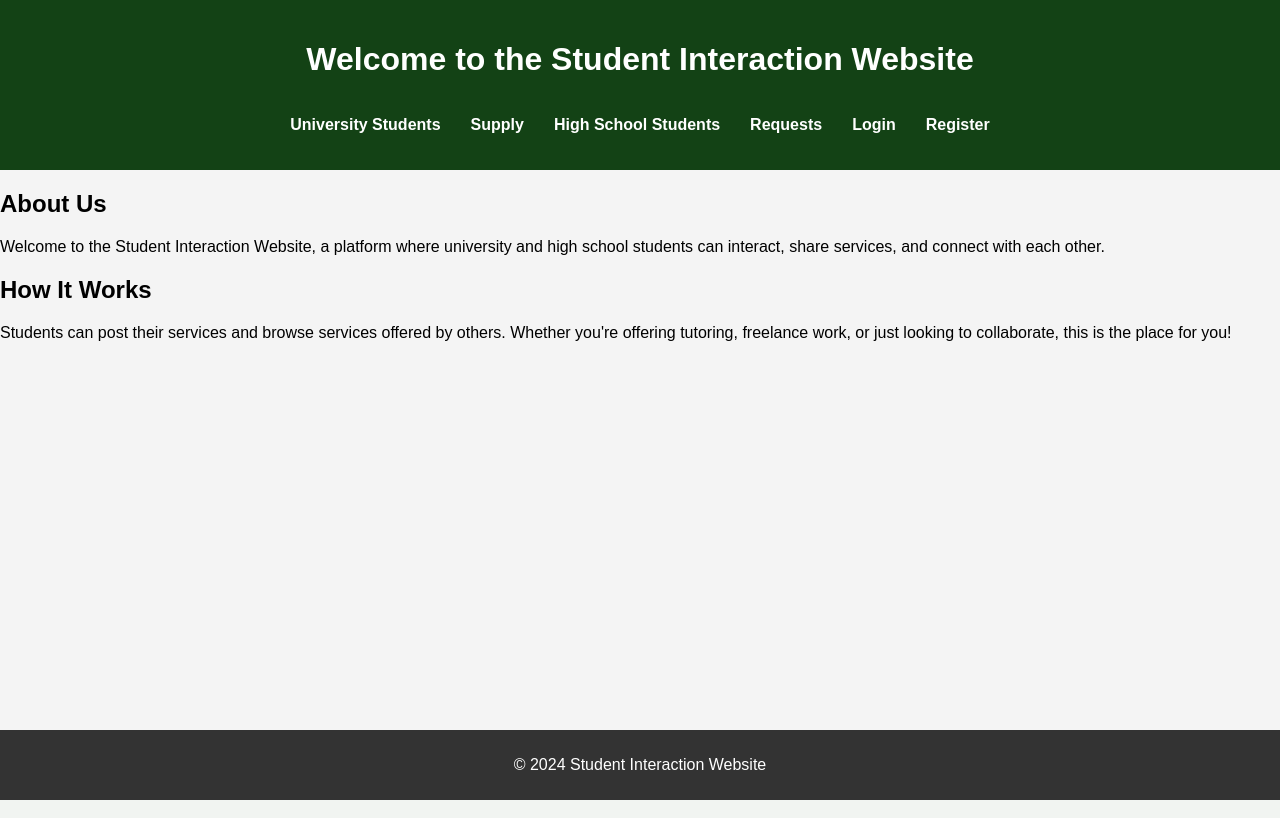
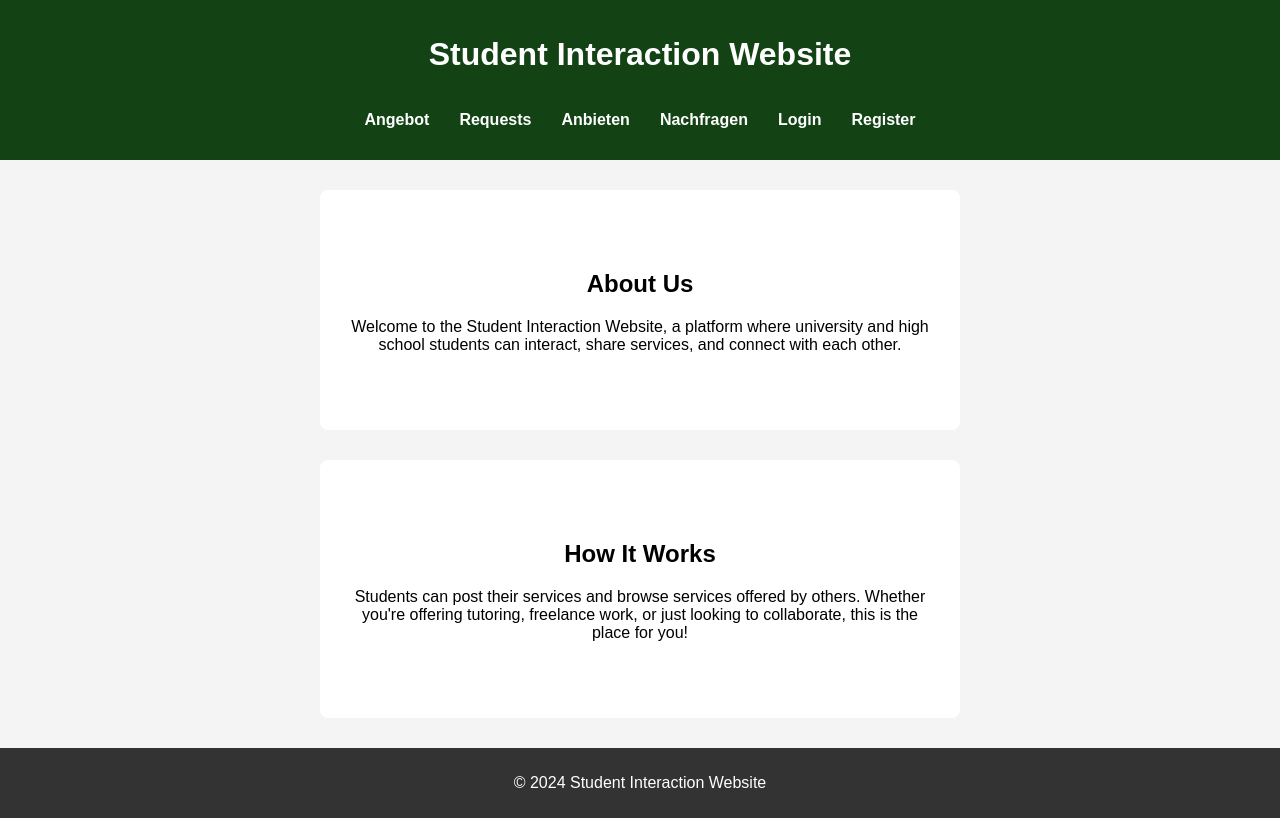
Before and after one commit to reflexj/tutor, a Flask app: page / in a window 1280 px wide. Run offline with Flask 3, Linux system fonts and the light colour scheme.

Commit message:
cosmetic changes

```diff
--- a/static/style.css
+++ b/static/style.css
@@ -12,7 +12,7 @@ header {
     background-color: #134215;
     color: white;
     text-align: center;
-    padding: 20px;
+    padding: 15px;
 }
 
 nav {
@@ -38,6 +38,7 @@ nav ul li a {
     text-align: center;
 }
 
+
 main {
     flex: 1;
 }
@@ -49,8 +50,17 @@ footer {
     color: white;
 }
 
+section {
+    text-align: center;
+    background-color: #fff;
+    max-width: 1300px;
+    border-radius: 8px;
+    margin: 30px auto;
+    padding: 10px;
+}
+
 form {
-    max-width: 500px;
+    max-width: 600px;
     margin: 30px auto;
     padding: 20px;
     background-color: #fff;
@@ -71,6 +81,7 @@ form input, form textarea {
 }
 
 form button {
+    max-width: 600px;
     padding: 10px 20px;
     background-color: #134215;
     color: white;
--- a/templates/index.html
+++ b/templates/index.html
@@ -8,13 +8,13 @@
 </head>
 <body>
     <header>
-        <h1>Welcome to the Student Interaction Website</h1>
+        <h1>Student Interaction Website</h1>
         <nav>
             <ul>
-                <li><a href="/university">University Students</a></li>
-                <li><a href="/supply">Supply</a></li>
-                <li><a href="/highschool">High School Students</a></li>
+                <li><a href="/supply">Angebot</a></li>
                 <li><a href="/requests">Requests</a></li>
+                <li><a href="/university">Anbieten</a></li>
+                <li><a href="/highschool">Nachfragen</a></li>
 
                 {% if current_user.is_authenticated %}
                     <li><a href="/profile">Your Profile</a></li>
@@ -28,15 +28,19 @@
     </header>
 
     <main>
+        <form>
             <section>
                 <h2>About Us</h2>
                 <p>Welcome to the Student Interaction Website, a platform where university and high school students can interact, share services, and connect with each other.</p>
             </section>
+        </form>
 
+        <form>
             <section>
                 <h2>How It Works</h2>
                 <p>Students can post their services and browse services offered by others. Whether you're offering tutoring, freelance work, or just looking to collaborate, this is the place for you!</p>
             </section>
+         </form>
     </main>
 
     <footer>
--- a/templates/register.html
+++ b/templates/register.html
@@ -11,10 +11,10 @@
         <h1>Welcome to the Student Interaction Website</h1>
         <nav>
             <ul>
-                <li><a href="/university">University Students</a></li>
-                <li><a href="/supply">Supply</a></li>
-                <li><a href="/highschool">High School Students</a></li>
+                <li><a href="/supply">Angebot</a></li>
                 <li><a href="/requests">Requests</a></li>
+                <li><a href="/university">Anbieten</a></li>
+                <li><a href="/highschool">Nachfragen</a></li>
 
                 {% if current_user.is_authenticated %}
                     <li><a href="/profile">Your Profile</a></li>
--- a/templates/university.html
+++ b/templates/university.html
@@ -11,10 +11,10 @@
         <h1>Post Your Services</h1>
         <nav>
             <ul>
-                <li><a href="/university">University Students</a></li>
-                <li><a href="/supply">Supply</a></li>
-                <li><a href="/highschool">High School Students</a></li>
+                <li><a href="/supply">Angebot</a></li>
                 <li><a href="/requests">Requests</a></li>
+                <li><a href="/university">Anbieten</a></li>
+                <li><a href="/highschool">Nachfragen</a></li>
 
                 {% if current_user.is_authenticated %}
                     <li><a href="/profile">Your Profile</a></li>
```
Also changed, not shown: templates/highschool.html (+8 -6 lines), templates/login.html (+6 -4 lines), templates/profile.html (+8 -3 lines), templates/requests.html (+5 -3 lines), templates/search_results.html (+5 -3 lines), templates/service_detail.html (+5 -4 lines), templates/supply.html (+5 -3 lines), instance/students.db. Lines whose indentation alone changed are shown as unchanged.
